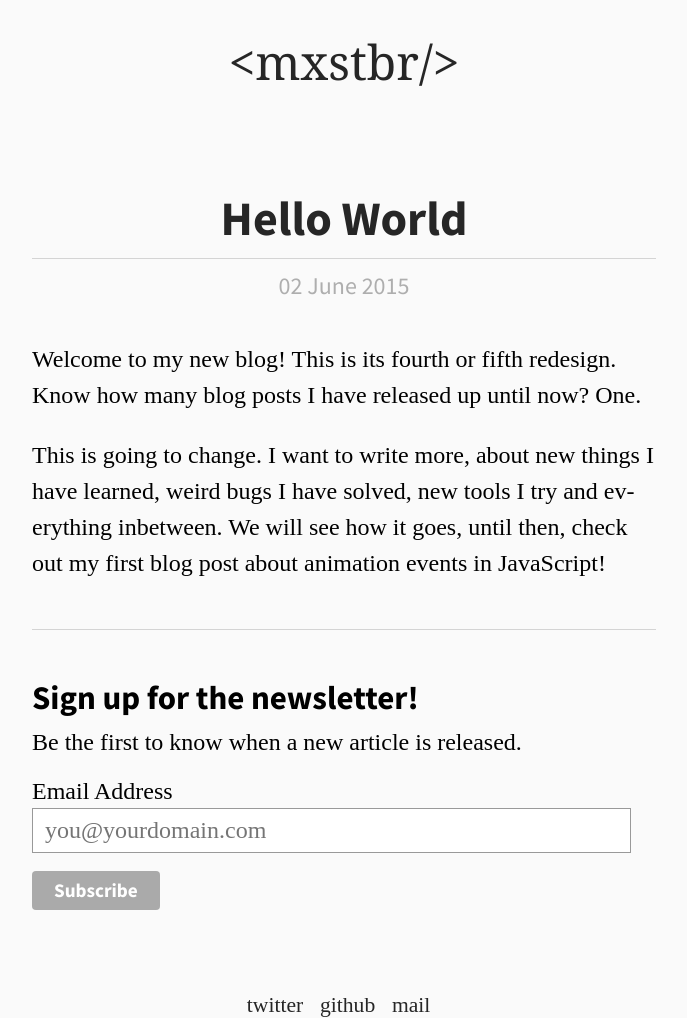
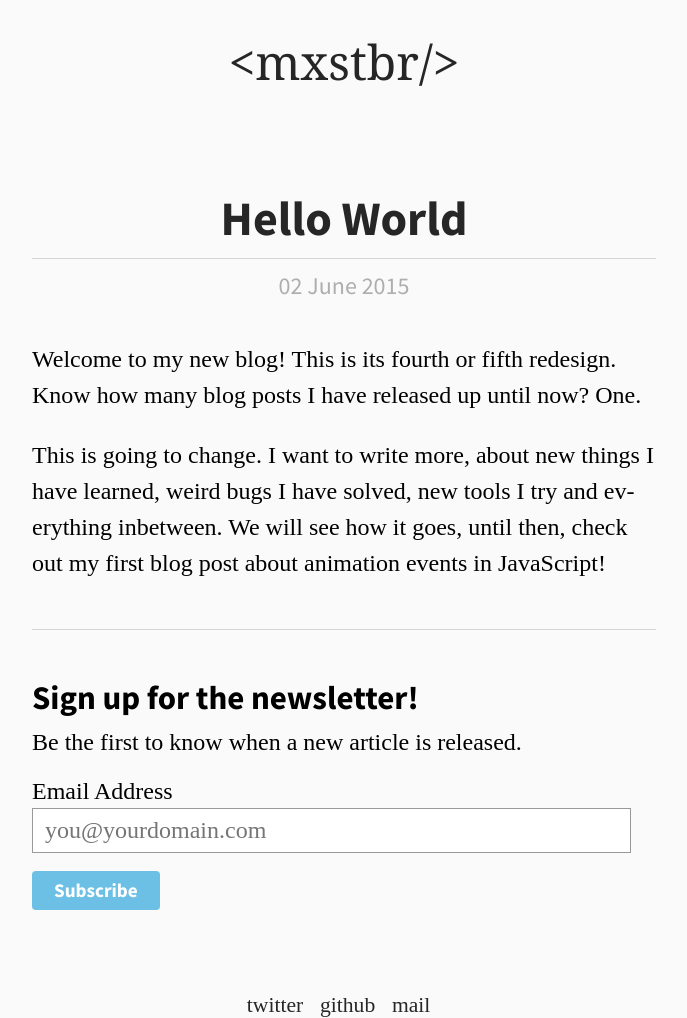
Before and after one commit to mxstbr/mxstbr.github.io, a Jekyll site: the page built from _posts/2015-06-02-hello-world.md, in a window 1280 px wide. Shown: the whole page, without its empty margins (296-983 px from the left). Built offline with Jekyll 4.4.1, drawn with Linux system fonts in a browser that asks for light colours; some web fonts are replaced; Markdown is read by kramdown in place of the engine named in the settings.

Commit message:
Highlight newsletter CTA

```diff
--- a/_sass/_newsletter-form.scss
+++ b/_sass/_newsletter-form.scss
@@ -50,7 +50,7 @@
 
 #mc_embed_signup .button {
 	clear:both;
-	background-color: #aaa;
+	background-color: $main-color;
 	border: 0 none;
 	border-radius:4px;
 	color: #FFFFFF;
@@ -69,10 +69,11 @@
 	display: block;
 	font-family: $sans-serif;
 	float: left;
+	transition: background-color 150ms ease-out;
 }
 
 #mc_embed_signup .button:hover {
-	background-color:#777;
+	background-color: $dark-main-color;
 }
 
 #mc_embed_signup .small-meta {
```
